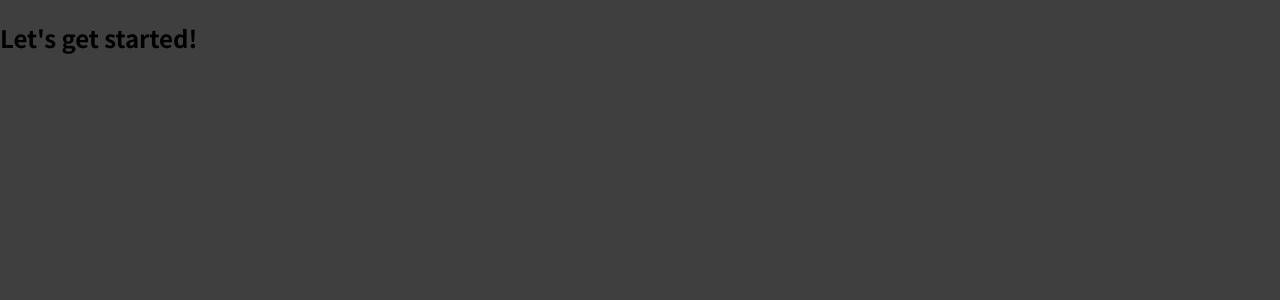
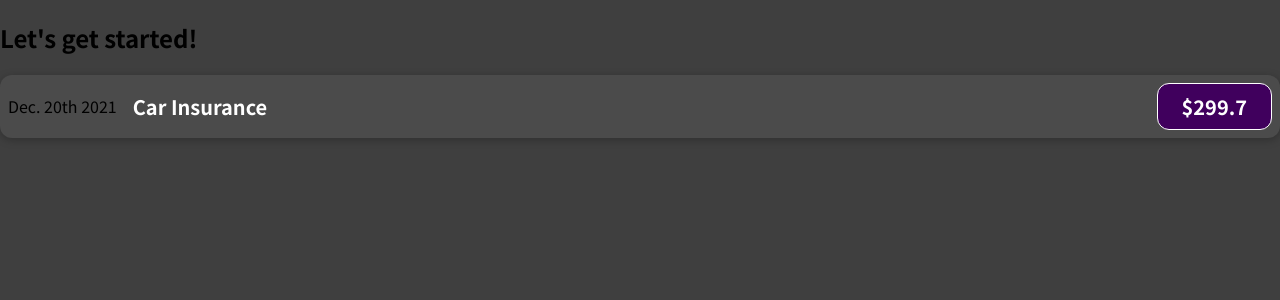
Before and after one commit to rdchen1124/React-Complete-Guide, a JavaScript app: page / in a window 1280 px wide. Shown: the top 300 px of the page. Built offline with nearby package versions, Linux system fonts and the light colour scheme.

Commit message:
Adding ExpenseItem component and styling it by css.

```diff
--- a/src/App.js
+++ b/src/App.js
@@ -1,7 +1,10 @@
+import ExpenseItem from "./components/ExpenseItem";
+
 function App() {
   return (
     <div>
       <h2>Let's get started!</h2>
+      <ExpenseItem />
     </div>
   );
 }
--- /dev/null
+++ b/src/components/ExpenseItem.css
@@ -0,0 +1,56 @@
+.expense-item {
+	display: flex;
+	justify-content: space-between;
+	align-items: center;
+	box-shadow: 0 2px 8px rgba(0, 0, 0, 0.25);
+	padding: 0.5rem;
+	margin: 1rem 0;
+	border-radius: 12px;
+	background-color: #4b4b4b;
+}
+
+.expense-item__description {
+	display: flex;
+	flex-direction: column;
+	gap: 1rem;
+	align-items: flex-end;
+	flex-flow: column-reverse;
+	justify-content: flex-start;
+	flex: 1;
+}
+
+.expense-item h2 {
+	color: #3a3a3a;
+	font-size: 1rem;
+	flex: 1;
+	margin: 0 1rem;
+	color: white;
+}
+
+.expense-item__price {
+	font-size: 1rem;
+	font-weight: bold;
+	color: white;
+	background-color: #40005d;
+	border: 1px solid white;
+	padding: 0.5rem;
+	border-radius: 12px;
+}
+
+@media (min-width: 580px) {
+	.expense-item__description {
+		flex-direction: row;
+		align-items: center;
+		justify-content: flex-start;
+		flex: 1;
+	}
+
+	.expense-item__description h2 {
+		font-size: 1.25rem;
+	}
+
+	.expense-item__price {
+		font-size: 1.25rem;
+		padding: 0.5rem 1.5rem;
+	}
+}
--- /dev/null
+++ b/src/components/ExpenseItem.js
@@ -0,0 +1,13 @@
+import './ExpenseItem.css'
+const ExpenseItem = () => {
+  return (
+    <div className='expense-item'>
+      <div>Dec. 20th 2021</div>
+      <div className='expense-item__description'>
+        <h2>Car Insurance</h2>
+        <div className='expense-item__price'>$299.7</div>
+      </div>
+    </div>
+  )
+}
+export default ExpenseItem;
```
